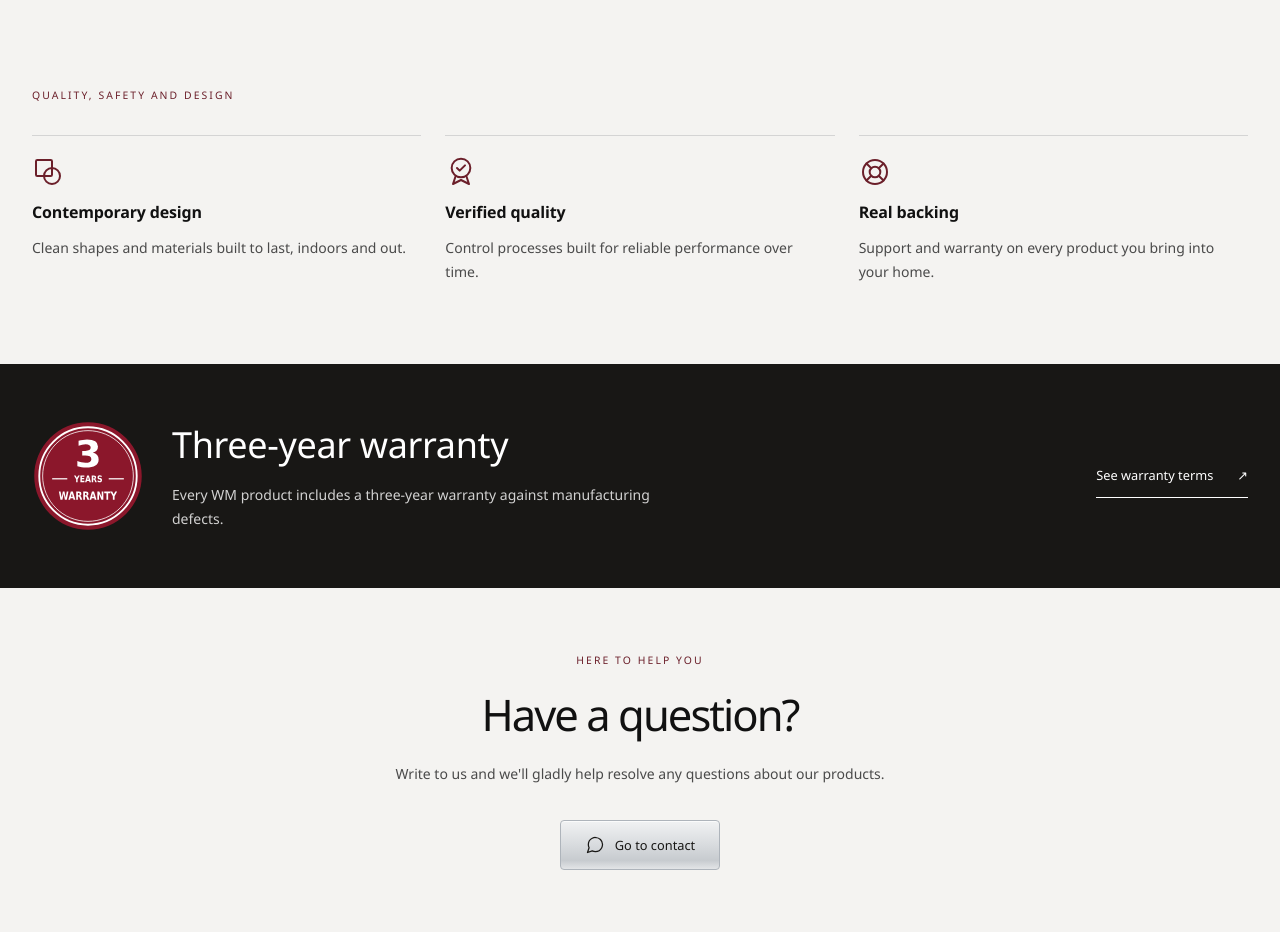
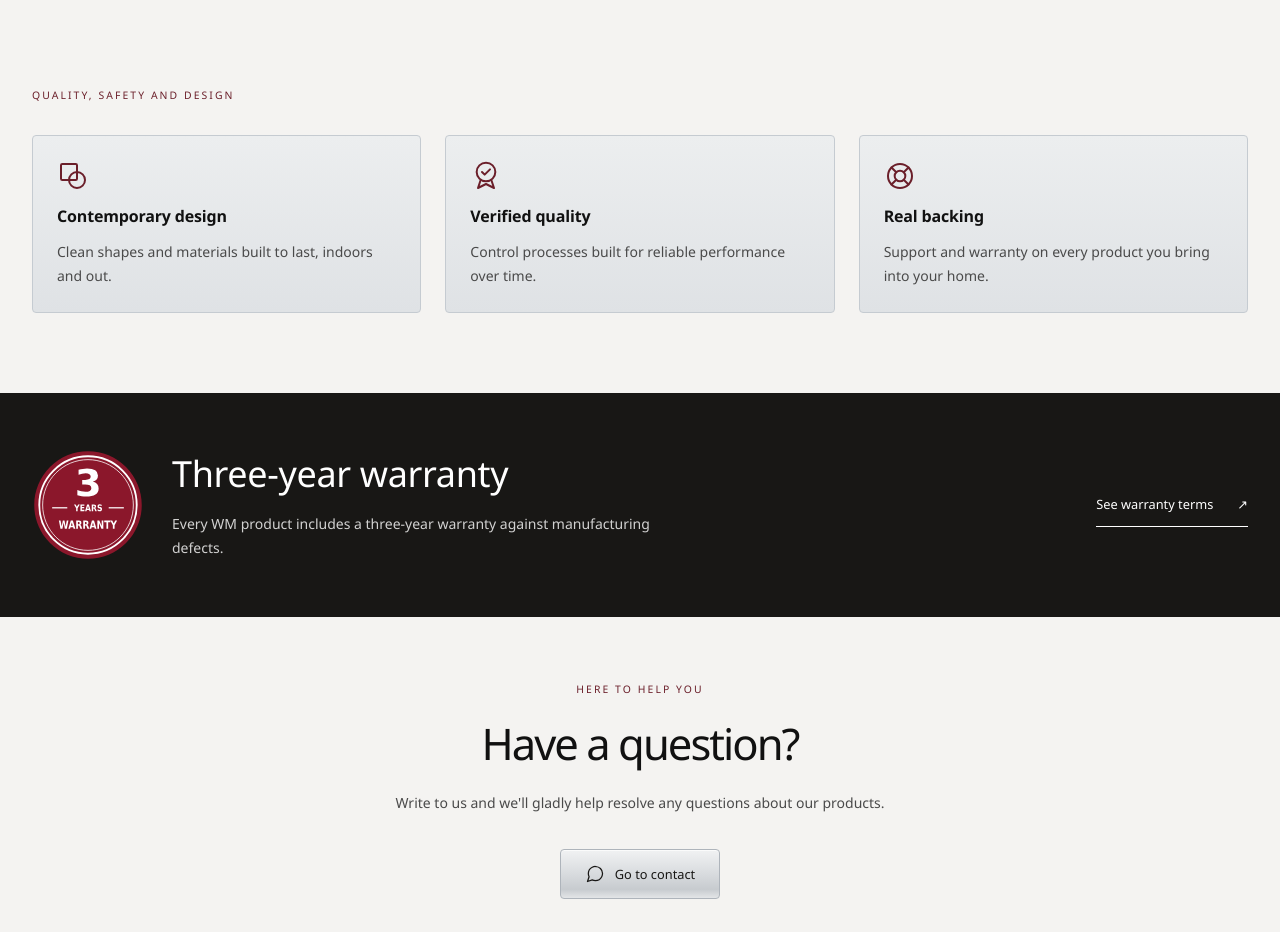
Before and after one commit to WaldoAlejo/WM, a React (Vite) app: page / in a window 1280 px wide. Shown: the part 3020-3952 px from the top of the page. Built offline with nearby package versions, Linux system fonts and the light colour scheme.

Commit message:
Apply satin silver styling to Home brand pillars

```diff
--- a/src/index.css
+++ b/src/index.css
@@ -288,6 +288,13 @@
   .editorial-energy-photo img { mix-blend-mode: multiply; }
   .editorial-contact-cta { padding-block: clamp(48px, 5vw, 64px); }
   .editorial-prose p { line-height: 1.85; }
+  /* Informational pillars share a quiet silver finish, without button interaction. */
+  .editorial-quality-pillar {
+    background: linear-gradient(180deg, #eceeef 0%, #dfe2e5 100%);
+    border: 1px solid #c5cbd1;
+    border-radius: 4px;
+    padding: clamp(20px, 2vw, 24px);
+  }
   .editorial-home .editorial-story-image { min-height: 0; aspect-ratio: 1 / 1; }
   .editorial-home .editorial-story-copy { padding: 2rem 0 3rem; }
   .editorial-home .editorial-energy-photo { aspect-ratio: 4 / 3; padding: clamp(16px, 2vw, 28px); background: var(--color-wm-gray-100); isolation: isolate; }
--- a/src/pages/HomePage.tsx
+++ b/src/pages/HomePage.tsx
@@ -97,9 +97,9 @@ export function HomePage() {
       <section aria-labelledby="quality-heading" className="editorial-quality">
         <div className="wm-container pb-16 pt-8 sm:pb-20">
           <h2 id="quality-heading" className="editorial-eyebrow mb-8 text-wm-wine">{content.quality.heading}</h2>
-          <ul className="grid gap-8 sm:grid-cols-3 sm:gap-6">
+          <ul role="list" className="grid gap-8 sm:grid-cols-3 sm:gap-6">
             {content.quality.points.map((point, index) => (
-              <li key={point.title} className="border-t border-wm-gray-300 pt-5">
+              <li key={point.title} className="editorial-quality-pillar">
                 <QualityIcon name={qualityIcons[index]} className="text-wm-wine" />
                 <h3 className="mt-3 text-base font-semibold">{point.title}</h3>
                 <p className="mt-3 max-w-sm text-sm leading-6 text-wm-gray-700">{point.description}</p>
```
